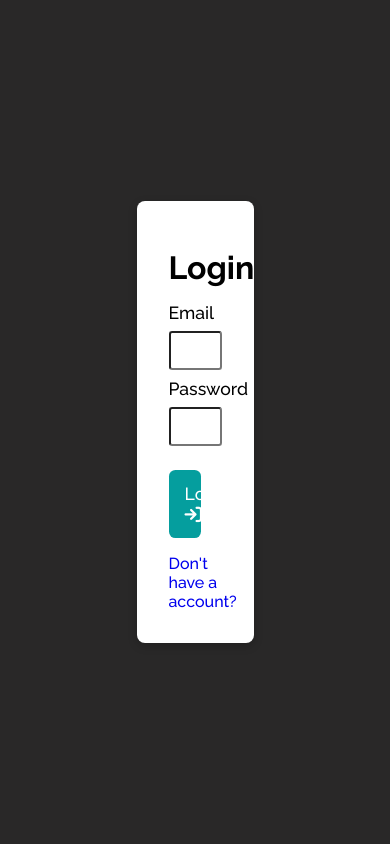
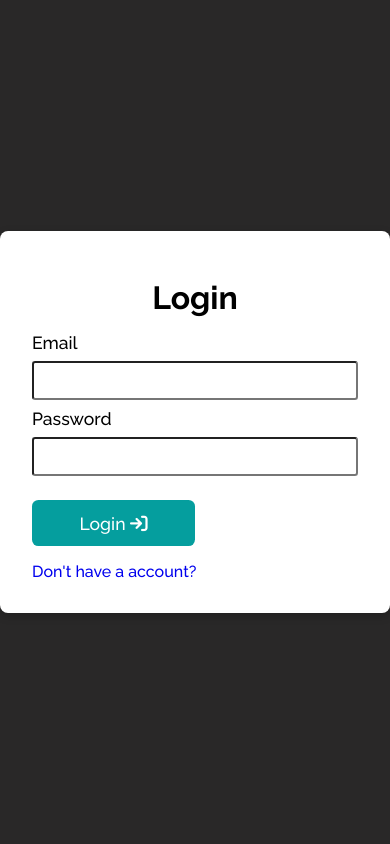
Before and after one commit to rutikgagare/dailyServicse, a PHP site: page /Login.html in a window 390 px wide. Run offline with PHP 8.4, Linux system fonts and the light colour scheme; some libraries are stand-ins or nearby versions.

Commit message:
media query

```diff
--- a/login.css
+++ b/login.css
@@ -66,3 +66,9 @@ a{
     border-radius: 0.4rem;
     color: white;
 }
+
+@media only screen and (max-width: 600px) {
+    .loginForm{
+        width: 100%;
+    }
+}
--- a/style.css
+++ b/style.css
@@ -175,3 +175,9 @@ a{
 .item h3{
     font-size: 1.4rem;
 }
+
+@media only screen and (max-width: 600px) {
+    .service{
+        width: 90%;
+    }
+  }
```
